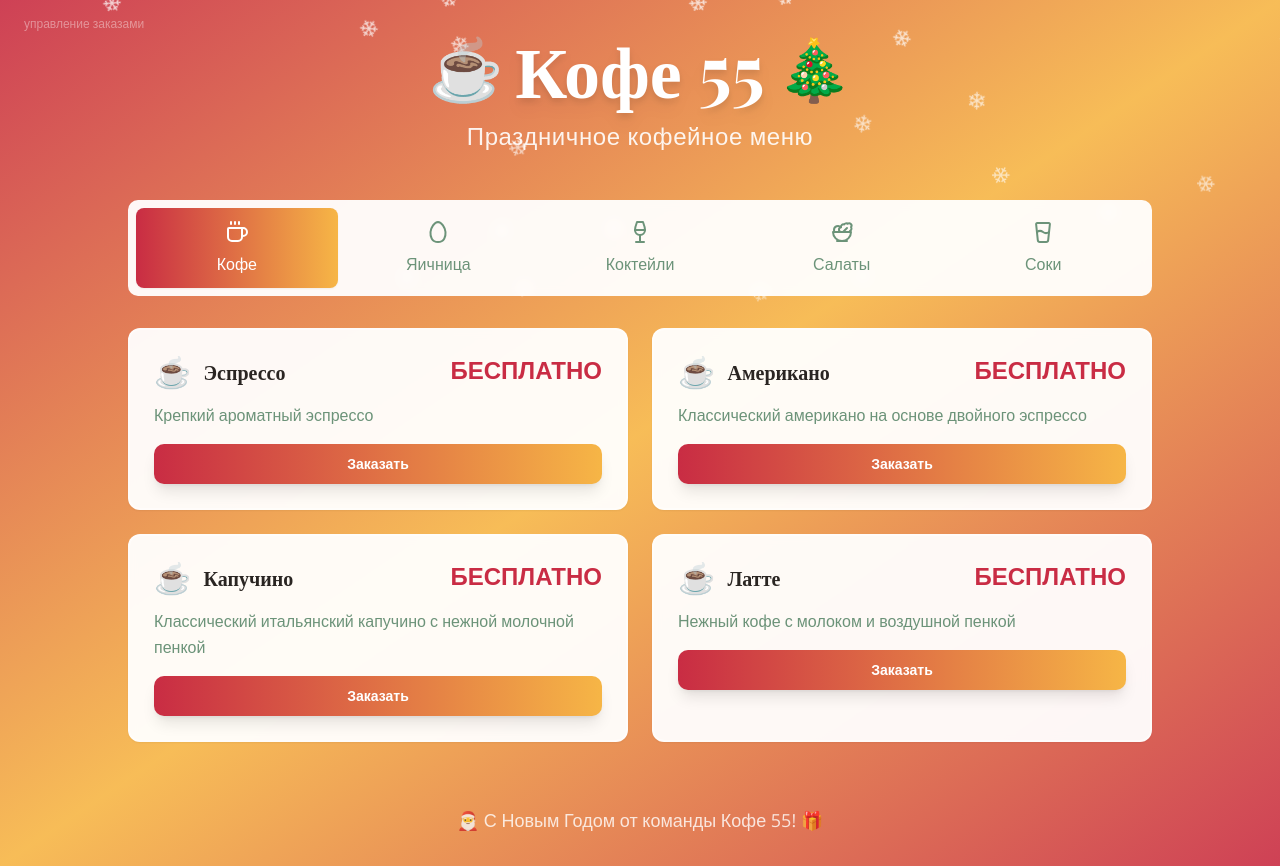
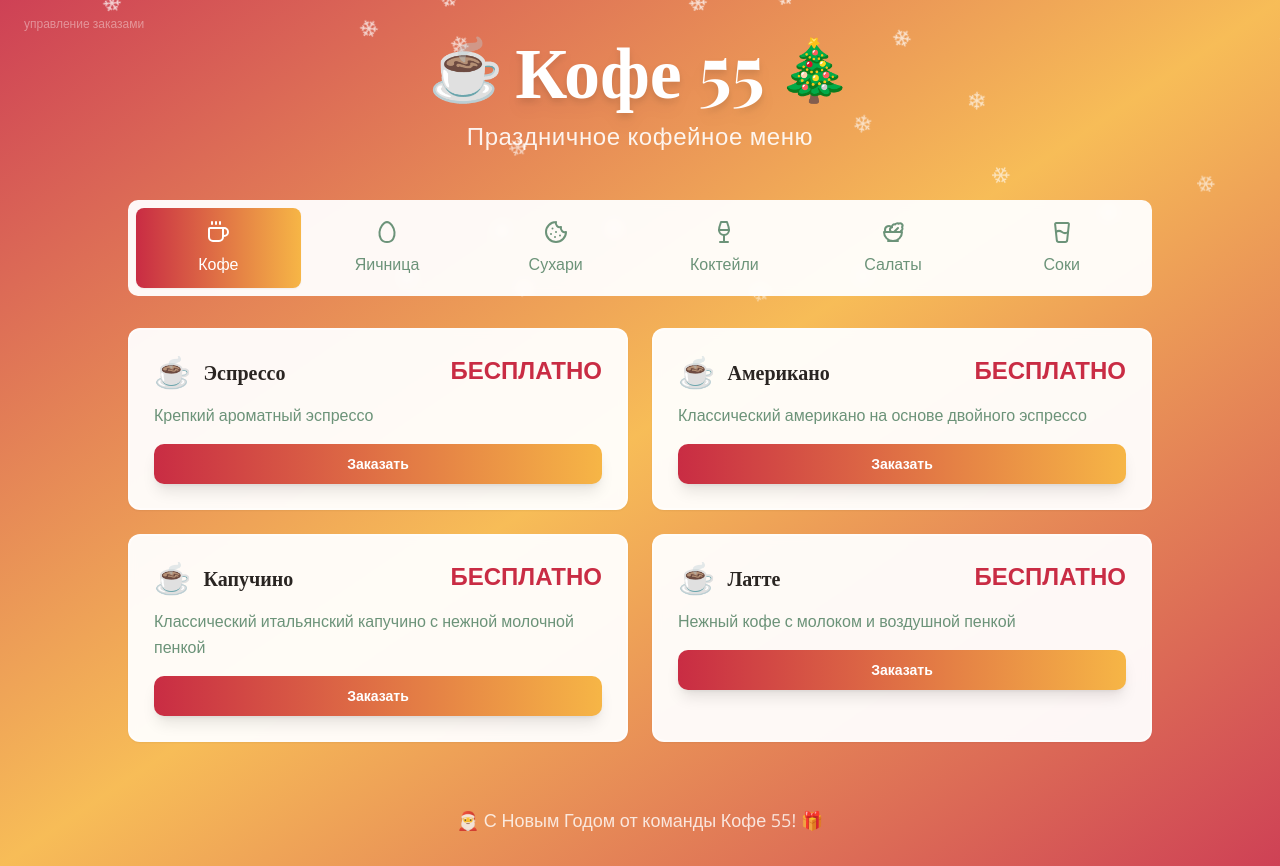
Before and after one commit to pr-poehali-dev/coffee-menu-site, a React (Vite) app: page / in a window 1280 px wide. Built offline with nearby package versions, Linux system fonts and the light colour scheme.

Commit message:
feat: добавить новые виды сухарей

```diff
--- a/src/pages/Index.tsx
+++ b/src/pages/Index.tsx
@@ -23,6 +23,10 @@ const menuData = {
     { name: 'Яичница с овощами', description: 'Яичница с помидорами, болгарским перцем и зеленью', price: 0 },
     { name: 'Яичница с сыром', description: 'Сытная яичница с расплавленным сыром', price: 0 },
     { name: 'Яичница запечённая', description: 'Запечённая в духовке яичница с хрустящей корочкой', price: 0 },
+  ],
+  croutons: [
+    { name: 'Сухари обычные', description: 'Хрустящие классические сухари из свежего хлеба', price: 0 },
+    { name: 'Сухари в духовке с приправами', description: 'Ароматные сухари с чесноком, травами и специями', price: 0 },
   ],
   cocktails: [
     { name: 'Шоколадный коктейль', description: 'Насыщенный коктейль с бельгийским шоколадом и мороженым', price: 0 },
@@ -74,6 +78,8 @@ export default function Index() {
         return 'Coffee';
       case 'eggs':
         return 'Egg';
+      case 'croutons':
+        return 'Cookie';
       case 'cocktails':
         return 'Wine';
       case 'salads':
@@ -119,7 +125,7 @@ export default function Index() {
         </header>
 
         <Tabs value={activeTab} onValueChange={setActiveTab} className="w-full max-w-5xl mx-auto">
-          <TabsList className="grid w-full grid-cols-5 mb-8 bg-white/95 backdrop-blur-sm p-2 h-auto">
+          <TabsList className="grid w-full grid-cols-3 lg:grid-cols-6 mb-8 bg-white/95 backdrop-blur-sm p-2 h-auto gap-1">
             <TabsTrigger value="coffee" className="flex flex-col items-center gap-2 py-3 data-[state=active]:bg-gradient-to-r data-[state=active]:from-primary data-[state=active]:to-secondary data-[state=active]:text-white">
               <Icon name="Coffee" size={24} />
               <span className="text-sm md:text-base font-medium">Кофе</span>
@@ -127,6 +133,10 @@ export default function Index() {
             <TabsTrigger value="eggs" className="flex flex-col items-center gap-2 py-3 data-[state=active]:bg-gradient-to-r data-[state=active]:from-primary data-[state=active]:to-secondary data-[state=active]:text-white">
               <Icon name="Egg" size={24} />
               <span className="text-sm md:text-base font-medium">Яичница</span>
+            </TabsTrigger>
+            <TabsTrigger value="croutons" className="flex flex-col items-center gap-2 py-3 data-[state=active]:bg-gradient-to-r data-[state=active]:from-primary data-[state=active]:to-secondary data-[state=active]:text-white">
+              <Icon name="Cookie" size={24} />
+              <span className="text-sm md:text-base font-medium">Сухари</span>
             </TabsTrigger>
             <TabsTrigger value="cocktails" className="flex flex-col items-center gap-2 py-3 data-[state=active]:bg-gradient-to-r data-[state=active]:from-primary data-[state=active]:to-secondary data-[state=active]:text-white">
               <Icon name="Wine" size={24} />
@@ -156,6 +166,7 @@ export default function Index() {
                           <div className="text-3xl">
                             {category === 'coffee' && '☕'}
                             {category === 'eggs' && '🍳'}
+                            {category === 'croutons' && '🍞'}
                             {category === 'cocktails' && '🍹'}
                             {category === 'salads' && '🥗'}
                             {category === 'juices' && '🧃'}
```
